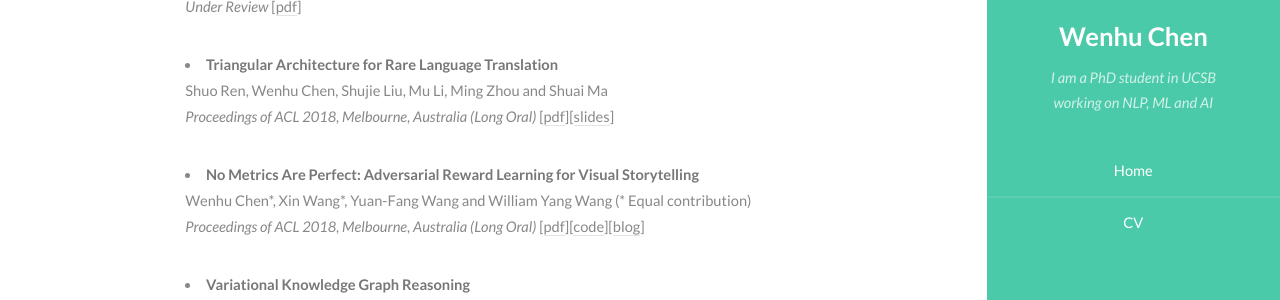
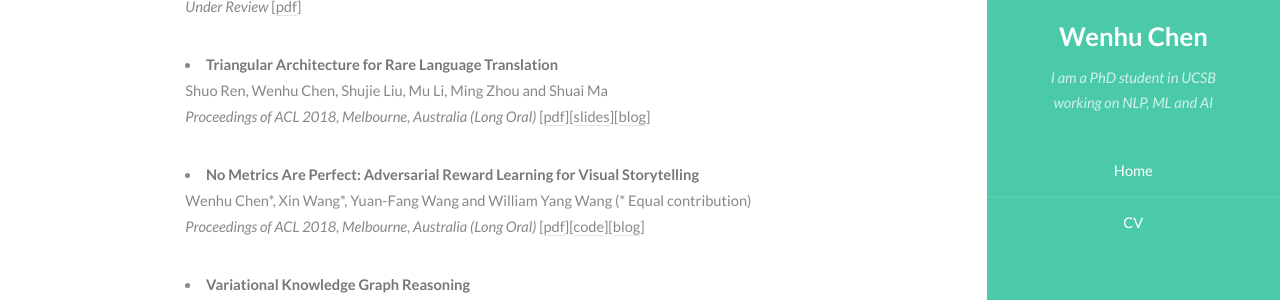
Before and after one commit to wenhuchen/wenhuchen.github.io, a Jekyll site: the page built from index.html, in a window 1280 px wide and 900 px high, scrolled down 436 px. Shown: the part 152-452 px from the top of the window. Built offline with Jekyll 4.4.1, drawn with Linux system fonts in a browser that asks for light colours.

Commit message:
Update index.html
Add blog

```diff
--- a/index.html
+++ b/index.html
@@ -33,7 +33,7 @@ th,td {
 <p>
 <li><strong> Triangular Architecture for Rare Language Translation <a span style="color: #009900;"></a></strong><br>
 		Shuo Ren, Wenhu Chen, Shujie Liu, Mu Li, Ming Zhou and Shuai Ma<br>
-		<em>Proceedings of ACL 2018, Melbourne, Australia (Long Oral)</em> [<a href="https://arxiv.org/abs/1805.04813">pdf</a>][<a href="images/TA-NMT.pptx">slides</a>]
+		<em>Proceedings of ACL 2018, Melbourne, Australia (Long Oral)</em> [<a href="https://arxiv.org/abs/1805.04813">pdf</a>][<a href="images/TA-NMT.pptx">slides</a>][<a href="http://www.kantxw.com/science/show8017.html">blog</a>]
 <p>
   <li><strong> No Metrics Are Perfect: Adversarial Reward Learning for Visual Storytelling<a span style="color: #009900;"></a></strong><br>
 		Wenhu Chen*, Xin Wang*, Yuan-Fang Wang and William Yang Wang (* Equal contribution)<br>
```
